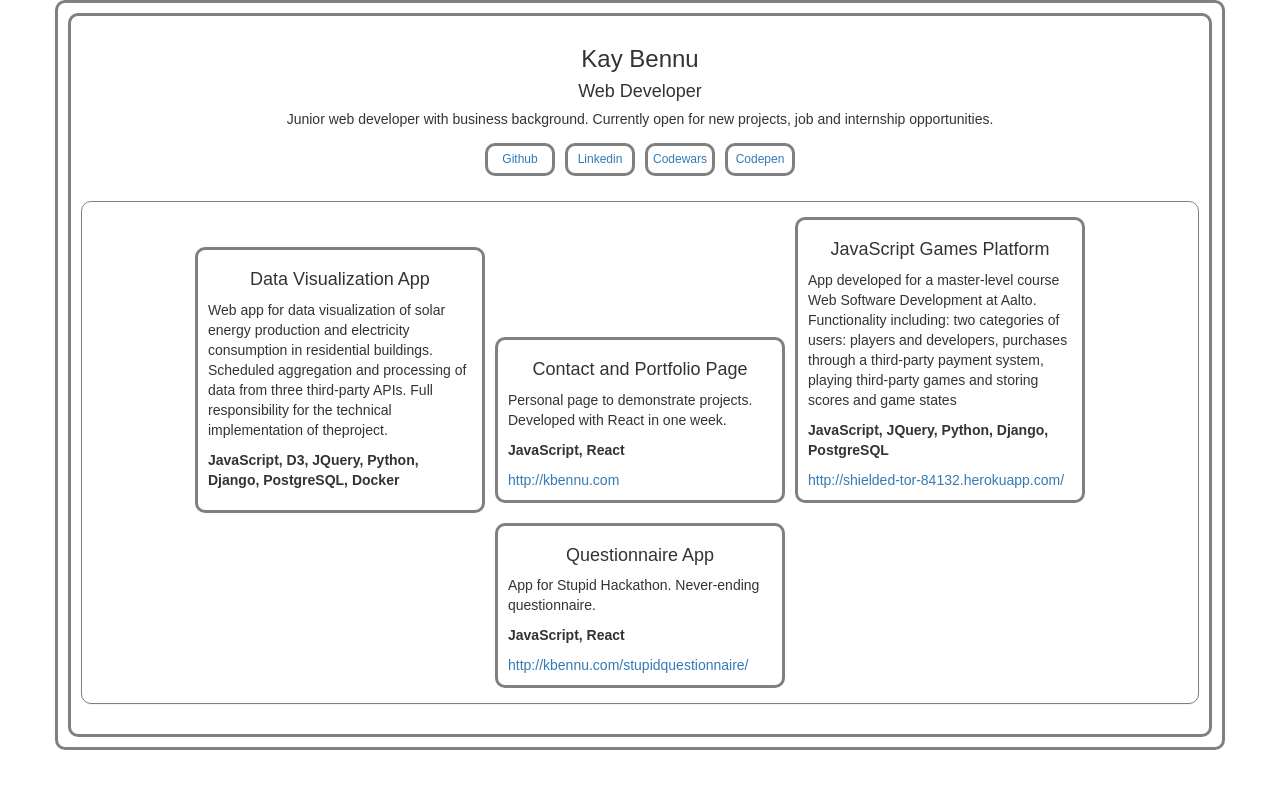
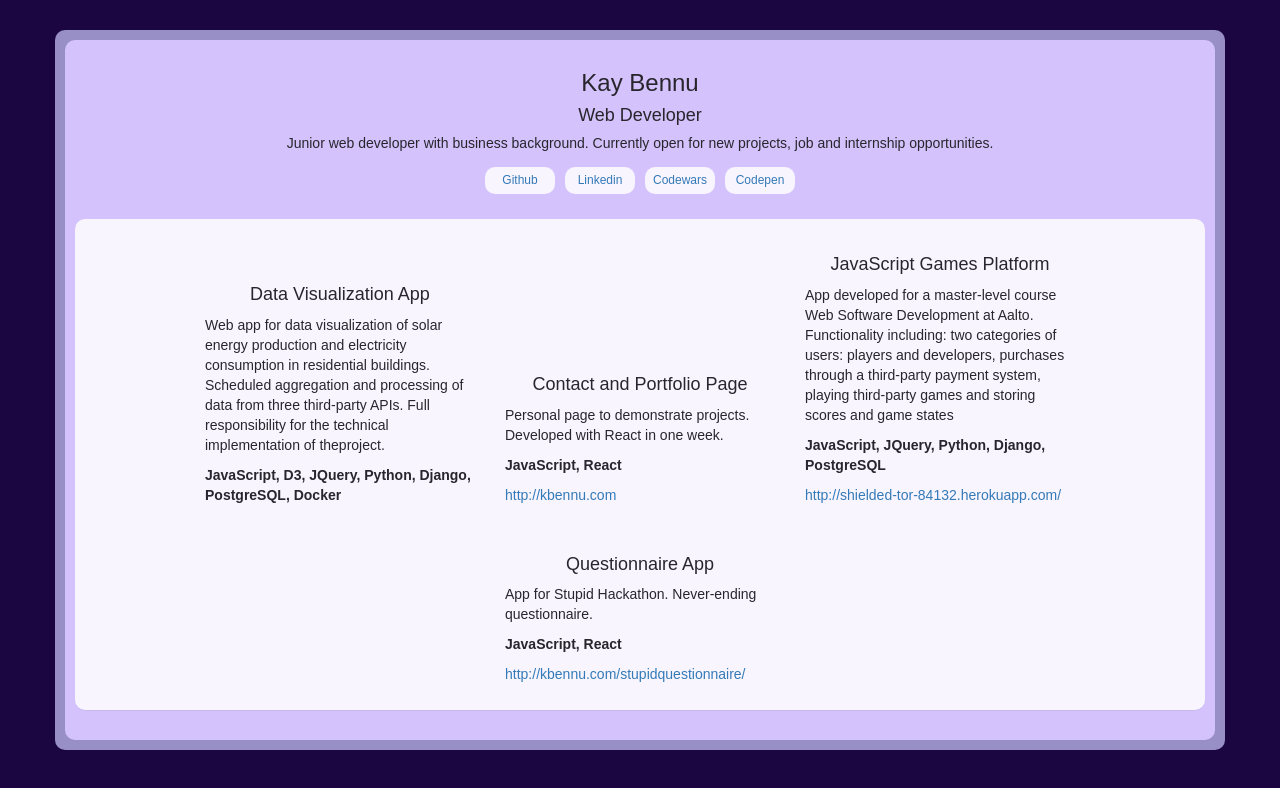
Before and after one commit to katebennu/react-projects-list, a React (Create React App) app in the folder new-site-in-dev/portfolio-app/: page / in a window 1280 px wide. Shown: the top 788 px of the page. Built offline with nearby package versions, Linux system fonts and the light colour scheme.

Commit message:
add colors

```diff
--- a/new-site-in-dev/portfolio-app/src/index.css
+++ b/new-site-in-dev/portfolio-app/src/index.css
@@ -1,19 +1,41 @@
 body {
   margin: 0;
-  padding: 0;
+  padding-top: 30px;
   font-family: sans-serif;
+  background: #1B0642;
+  color: #28262C;
 }
 
 .page,
 .page-content,
 .panel,
 .tile {
-  border-color: gray;
-  border-style: solid;
   border-radius: 10px;
   padding: 10px;
   text-align: center;
+  color: #28262C;
 }
+
+.page {
+  background-color: #998FC7;
+}
+
+.page-content {
+  background-color: #D4C2FC;
+}
+
+.panel {
+  background-color: #F9F5FF;
+}
+
+/*CHARLESTON GREEN
+
+gray - #28262C
+light violet - #998FC7
+very light violet - #D4C2FC
+almost white - #F9F5FF
+dark violet - #1B0642
+*/
 
 .tile {
   display: inline-block;
@@ -34,9 +56,8 @@ h4 {
   display: inline-block;
   margin: 5px;
   padding: 5px;
-  border-color: gray;
-  border-style: solid;
   border-radius: 10px;
   width: 70px;
   font-size: 12px;
+  background-color: #F9F5FF;
 }
```
